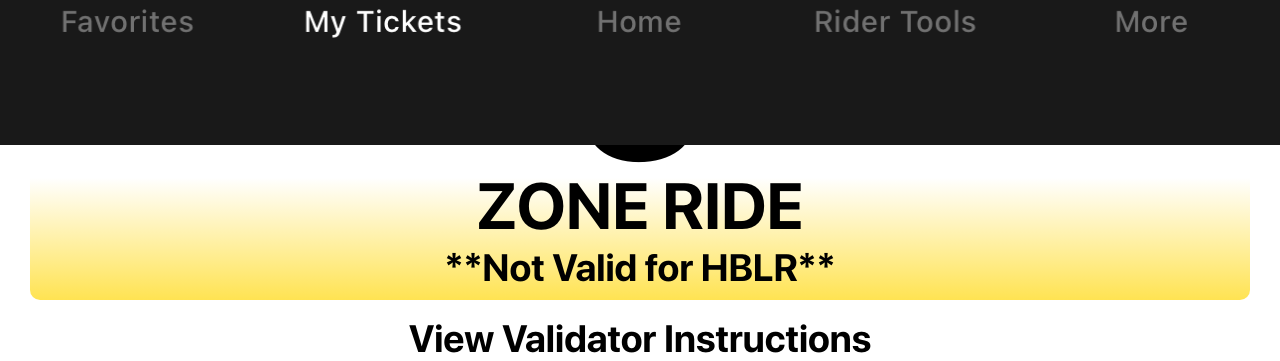
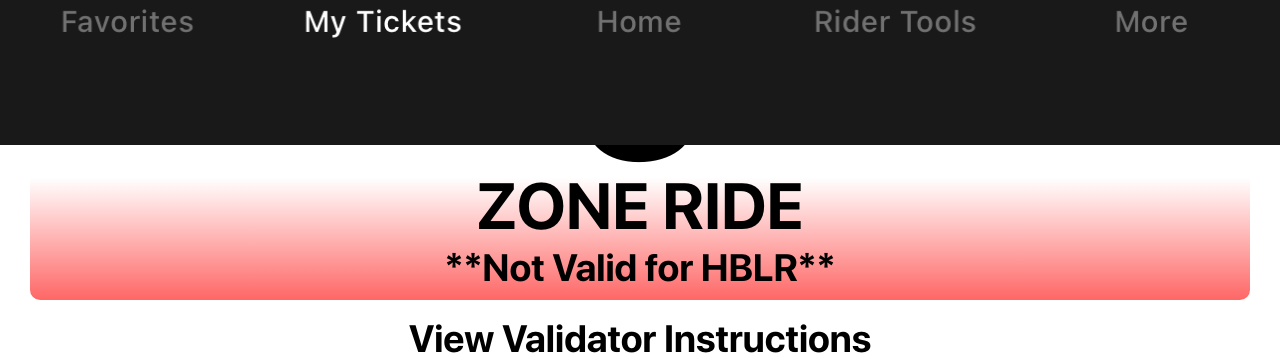
Before and after one commit to Amar-louis/admin-master, a plain HTML site: page index3.html in a window 1280 px wide. Shown: the part 655-1016 px from the top of the page. Drawn offline with Linux system fonts and the light colour scheme.

Commit message:
Update color.css

```diff
--- a/color.css
+++ b/color.css
@@ -1,6 +1,6 @@
 :root {
-        --first: #ffe352;
-        --stripone: #f5a0f1;
-        --striptwo: #45b54f;
-        --stripthree: #5243b8;
+        --first: #fe6766;
+        --stripone: #87ec38;
+        --striptwo: #e5bc50;
+        --stripthree: #bd6097;
     }
```
